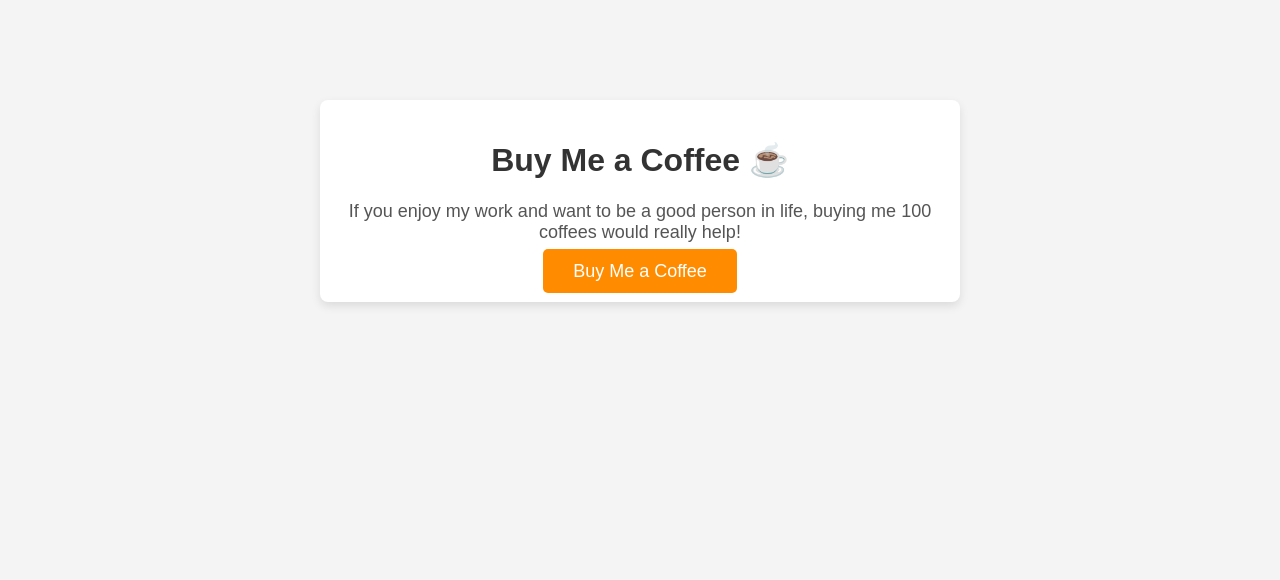
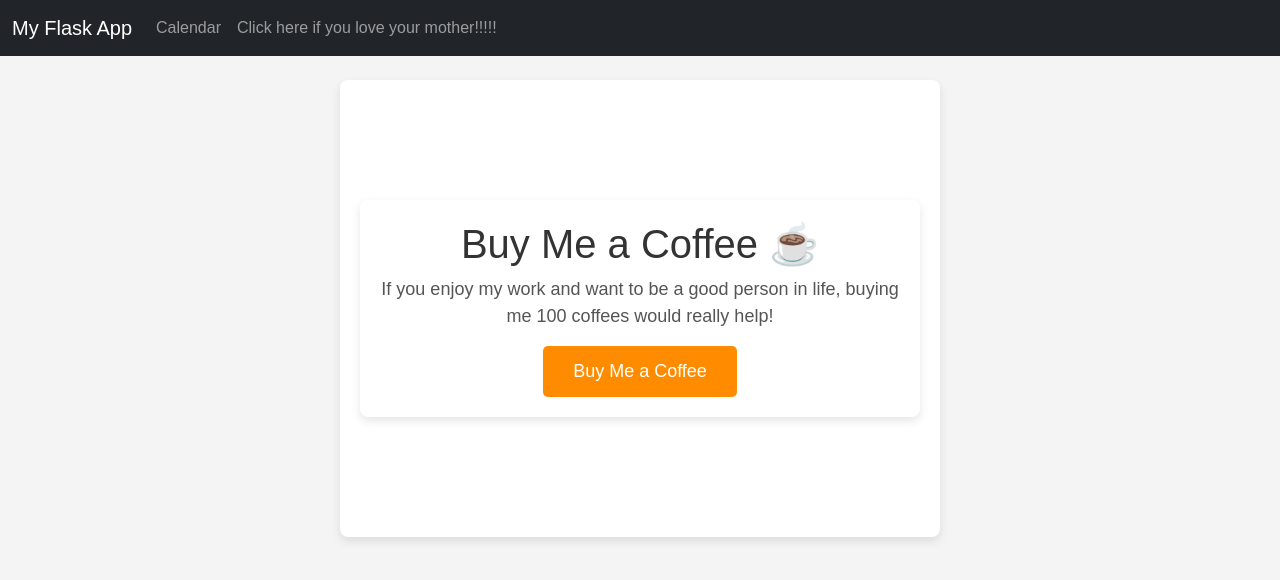
Before and after one commit to wheyy/ACCAD6, a Flask app: page /coffee in a window 1280 px wide. Shown: the top 580 px of the page. Run offline with Flask 3, Linux system fonts and the light colour scheme.

Commit message:
integrated navbar for all pages

```diff
--- a/app.py
+++ b/app.py
@@ -1,13 +1,15 @@
-from flask import Flask, render_template, request, redirect, url_for
+from flask import Flask, render_template, redirect, url_for, request
 import calendar
 from datetime import datetime
 
+app = Flask(__name__)
 
-app = Flask(__name__)
+
 
 @app.route('/')
 def index():
     return redirect(url_for('calendar_view'))
+    # return render_template('base.html', navbar_links=navbar_links)
 
 @app.route('/calendar')
 def calendar_view():
@@ -22,19 +24,19 @@
     # Pass the calendar and current month/year to the template
     return render_template('calendar.html', cal=cal, year=year, month=month)
 
-@app.route('/event/<date>')
-def event_page(date):
-    # Here we just pass the date to show it, you can replace this
-    # with logic to fetch real event details from a database
-    return render_template('event.html', date=date)
+# @app.route('/event/<date>')
+# def event_page(date):
+#     # Here we just pass the date to show it, you can replace this
+#     # with logic to fetch real event details from a database
+#     return render_template('event.html', date=date)
 
-@app.route("/upload", methods=['GET', 'POST'])
-def upload() :
+@app.route("/upload/<date>", methods=['GET', 'POST'])
+def upload(date):
     title =  request.form.get("title")
     description = request.form.get("description")
     video = request.files.get("video")
     # print(title, description)
-    return render_template("upload.html")
+    return render_template("upload.html", date=date)
 
 @app.route('/edit', methods=['GET', 'POST'])
 def edit():
--- a/templates/base.html
+++ b/templates/base.html
@@ -3,16 +3,46 @@
 <head>
     <meta charset="UTF-8">
     <meta name="viewport" content="width=device-width, initial-scale=1.0">
-    <title>{% block title %}Flask Calendar{% endblock %}</title>
+    <title>Attendance</title>
 
     <!-- Bootstrap 5 CDN -->
     <link href="https://cdn.jsdelivr.net/npm/bootstrap@5.3.0-alpha1/dist/css/bootstrap.min.css" rel="stylesheet">
     <style>
-        .calendar-day {
+        body {
+            font-family: Arial, sans-serif;
+            background-color: #f4f4f4;
+            text-align: center;
+            margin: 0;
+            padding: 0;
+        }
+        .container {
+            max-width: 600px;
+            margin: 100px auto;
+            background-color: white;
+            padding: 20px;
+            border-radius: 8px;
+            box-shadow: 0 4px 10px rgba(0, 0, 0, 0.1);
+        }
+        h1 {
+            color: #333;
+        }
+        p {
+            color: #555;
+            font-size: 18px;
+        }
+        .btn {
+            background-color: #ff8c00;
+            color: white;
+            padding: 12px 30px;
+            font-size: 18px;
+            border: none;
+            border-radius: 5px;
             cursor: pointer;
+            text-decoration: none;
+            transition: background-color 0.3s;
         }
-        .calendar-day:hover {
-            background-color: #f1f1f1;
+        .btn:hover {
+            background-color: #ff6a00;
         }
     </style>
 </head>
@@ -21,12 +51,27 @@
     <!-- Navbar -->
     <nav class="navbar navbar-expand-lg navbar-dark bg-dark">
         <div class="container-fluid">
-            <a class="navbar-brand" href="#">Flask Calendar</a>
+            <a class="navbar-brand" href="#">My Flask App</a>
+            <button class="navbar-toggler" type="button" data-bs-toggle="collapse" data-bs-target="#navbarNav" aria-controls="navbarNav" aria-expanded="false" aria-label="Toggle navigation">
+                <span class="navbar-toggler-icon"></span>
+            </button>
+            <div class="collapse navbar-collapse" id="navbarNav">
+                <ul class="navbar-nav">
+                    <li class="nav-item">
+                        <a class="nav-link" href="/calendar">Calendar</a>
+                    </li>
+                    <li class="nav-item">
+                        <a class="nav-link" href="/coffee">Click here if you love your mother!!!!!</a>
+                    </li>
+                </ul>
+            </div>
         </div>
     </nav>
 
+    <!-- Main content -->
     <div class="container mt-4">
         {% block content %}
+        <!-- Content will be inserted here -->
         {% endblock %}
     </div>
 
--- a/templates/calendar.html
+++ b/templates/calendar.html
@@ -25,7 +25,7 @@
                     <td></td>
                 {% else %}
                     <td class="calendar-day">
-                        <a href="{{ url_for('event_page', date=year ~ '-' ~ '{:02d}'.format(month) ~ '-' ~ '{:02d}'.format(day)) }}">
+                        <a href="{{ url_for('upload', date=year ~ '-' ~ '{:02d}'.format(month) ~ '-' ~ '{:02d}'.format(day)) }}">
                             {{ day }}
                         </a>
                     </td>
--- a/templates/coffee.html
+++ b/templates/coffee.html
@@ -1,55 +1,12 @@
-<!DOCTYPE html>
-<html lang="en">
-<head>
-    <meta charset="UTF-8">
-    <meta name="viewport" content="width=device-width, initial-scale=1.0">
-    <title>Buy me a coffee pleaseeee</title>
-    <style>
-        body {
-            font-family: Arial, sans-serif;
-            background-color: #f4f4f4;
-            text-align: center;
-            margin: 0;
-            padding: 0;
-        }
-        .container {
-            max-width: 600px;
-            margin: 100px auto;
-            background-color: white;
-            padding: 20px;
-            border-radius: 8px;
-            box-shadow: 0 4px 10px rgba(0, 0, 0, 0.1);
-        }
-        h1 {
-            color: #333;
-        }
-        p {
-            color: #555;
-            font-size: 18px;
-        }
-        .btn {
-            background-color: #ff8c00;
-            color: white;
-            padding: 12px 30px;
-            font-size: 18px;
-            border: none;
-            border-radius: 5px;
-            cursor: pointer;
-            text-decoration: none;
-            transition: background-color 0.3s;
-        }
-        .btn:hover {
-            background-color: #ff6a00;
-        }
-    </style>
-</head>
-<body>
+{% extends 'base.html' %}
 
-    <div class="container">
-        <h1>Buy Me a Coffee ☕</h1>
-        <p>If you enjoy my work and want to be a good person in life, buying me 100 coffees would really help!</p>
-        <a href="https://buymeacoffee.com/tanakasan" class="btn" target="_blank">Buy Me a Coffee</a>
-    </div>
+{% block title %}Calendar - {{ year }}-{{ month }}{% endblock %}
 
-</body>
-</html>
+{% block content %}
+<div class="container">
+    <h1>Buy Me a Coffee ☕</h1>
+    <p>If you enjoy my work and want to be a good person in life, buying me 100 coffees would really help!</p>
+    <a href="https://buymeacoffee.com/tanakasan" class="btn" target="_blank">Buy Me a Coffee</a>
+</div>
+
+{% endblock %}
```
Also changed, not shown: templates/edit.html (+6 -11 lines), templates/event.html (deleted, +0 -8 lines), templates/upload.html (+7 -15 lines), templates/upload.js (+6 -6 lines), README.md.
